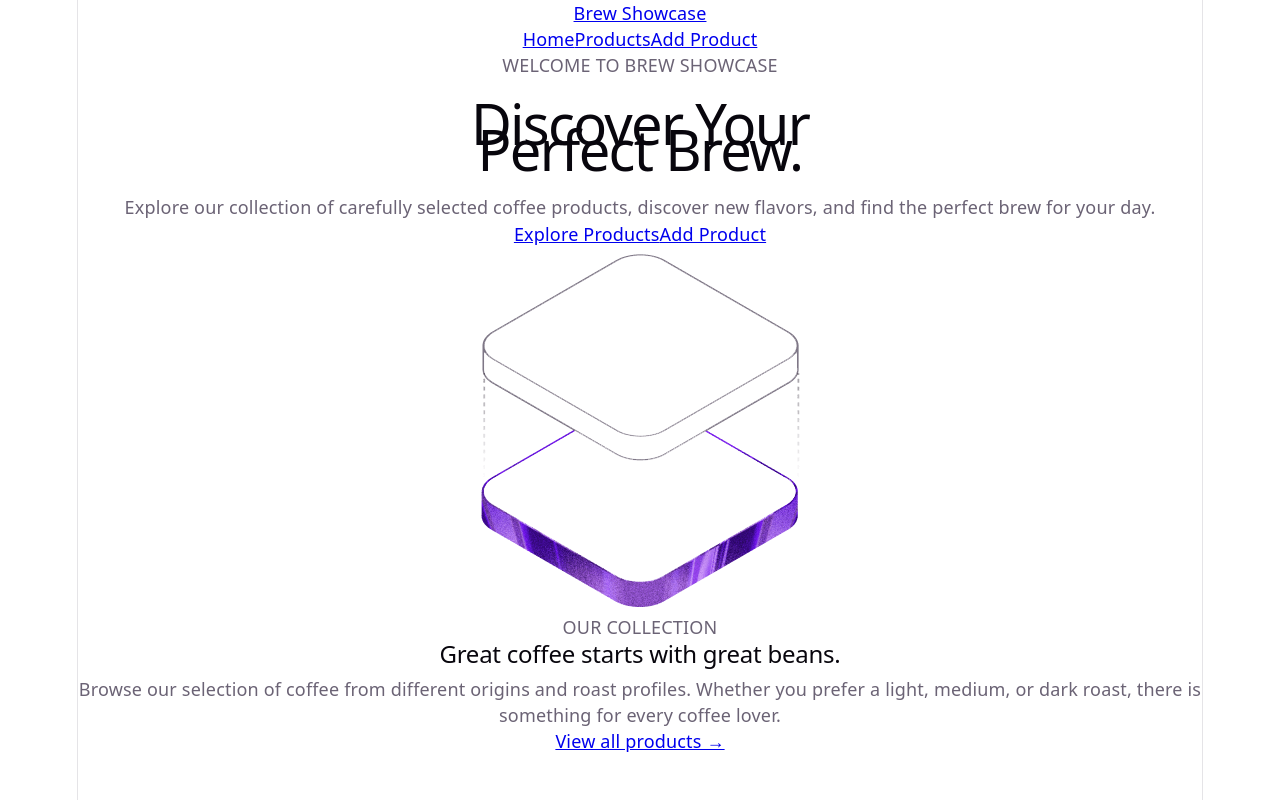
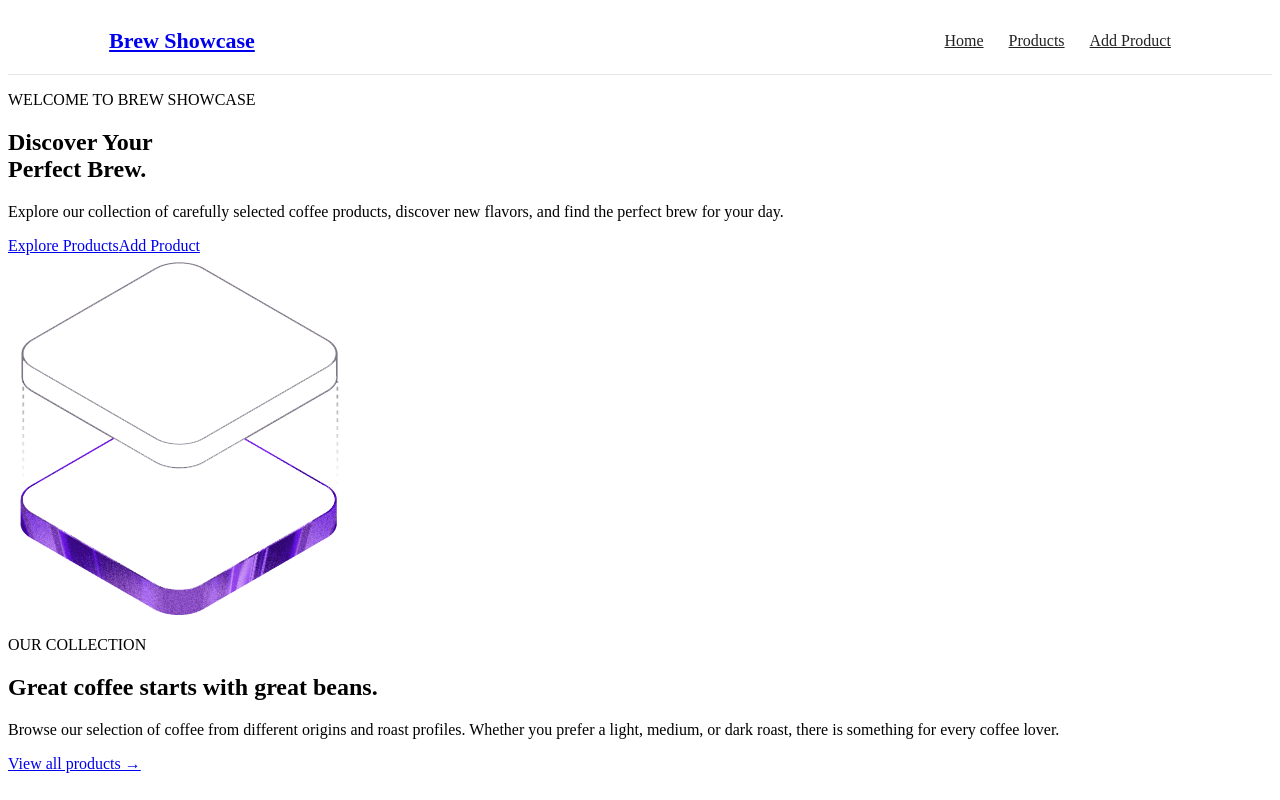
Before and after one commit to codewithmDEV/brew-showcase, a React (Vite) app: page / in a window 1280 px wide. Built offline with nearby package versions, Linux system fonts and the light colour scheme.

Commit message:
styled the landing page

```diff
--- a/src/index.css
+++ b/src/index.css
@@ -1,111 +1,38 @@
-:root {
-  --text: #6b6375;
-  --text-h: #08060d;
-  --bg: #fff;
-  --border: #e5e4e7;
-  --code-bg: #f4f3ec;
-  --accent: #aa3bff;
-  --accent-bg: rgba(170, 59, 255, 0.1);
-  --accent-border: rgba(170, 59, 255, 0.5);
-  --social-bg: rgba(244, 243, 236, 0.5);
-  --shadow:
-    rgba(0, 0, 0, 0.1) 0 10px 15px -3px, rgba(0, 0, 0, 0.05) 0 4px 6px -2px;
+.navbar {
+  display: flex;
+  justify-content: space-between;
+  align-items: center;
+  padding: 20px 8%;
+  background: #fff;
+  border-bottom: 1px solid #e5e5e5;
+}
 
-  --sans: system-ui, 'Segoe UI', Roboto, sans-serif;
-  --heading: system-ui, 'Segoe UI', Roboto, sans-serif;
-  --mono: ui-monospace, Consolas, monospace;
+.navbar-logo {
+  font-size: 22px;
+  font-weight: 700;
+}
 
-  font: 18px/145% var(--sans);
-  letter-spacing: 0.18px;
-  color-scheme: light dark;
-  color: var(--text);
-  background: var(--bg);
-  font-synthesis: none;
-  text-rendering: optimizeLegibility;
-  -webkit-font-smoothing: antialiased;
-  -moz-osx-font-smoothing: grayscale;
+.navbar-links {
+  display: flex;
+  gap: 25px;
+}
 
-  @media (max-width: 1024px) {
-    font-size: 16px;
+.navbar-links a {
+  color: #222;
+  font-weight: 500;
+}
+
+.navbar-links a:hover {
+  text-decoration: underline;
+}
+
+@media (max-width: 768px) {
+  .navbar {
+    padding: 18px 5%;
+  }
+
+  .navbar-links {
+    gap: 12px;
+    font-size: 14px;
   }
 }
-
-@media (prefers-color-scheme: dark) {
-  :root {
-    --text: #9ca3af;
-    --text-h: #f3f4f6;
-    --bg: #16171d;
-    --border: #2e303a;
-    --code-bg: #1f2028;
-    --accent: #c084fc;
-    --accent-bg: rgba(192, 132, 252, 0.15);
-    --accent-border: rgba(192, 132, 252, 0.5);
-    --social-bg: rgba(47, 48, 58, 0.5);
-    --shadow:
-      rgba(0, 0, 0, 0.4) 0 10px 15px -3px, rgba(0, 0, 0, 0.25) 0 4px 6px -2px;
-  }
-
-  #social .button-icon {
-    filter: invert(1) brightness(2);
-  }
-}
-
-body {
-  margin: 0;
-}
-
-#root {
-  width: 1126px;
-  max-width: 100%;
-  margin: 0 auto;
-  text-align: center;
-  border-inline: 1px solid var(--border);
-  min-height: 100svh;
-  display: flex;
-  flex-direction: column;
-  box-sizing: border-box;
-}
-
-h1,
-h2 {
-  font-family: var(--heading);
-  font-weight: 500;
-  color: var(--text-h);
-}
-
-h1 {
-  font-size: 56px;
-  letter-spacing: -1.68px;
-  margin: 32px 0;
-  @media (max-width: 1024px) {
-    font-size: 36px;
-    margin: 20px 0;
-  }
-}
-h2 {
-  font-size: 24px;
-  line-height: 118%;
-  letter-spacing: -0.24px;
-  margin: 0 0 8px;
-  @media (max-width: 1024px) {
-    font-size: 20px;
-  }
-}
-p {
-  margin: 0;
-}
-
-code,
-.counter {
-  font-family: var(--mono);
-  display: inline-flex;
-  border-radius: 4px;
-  color: var(--text-h);
-}
-
-code {
-  font-size: 15px;
-  line-height: 135%;
-  padding: 4px 8px;
-  background: var(--code-bg);
-}
```
